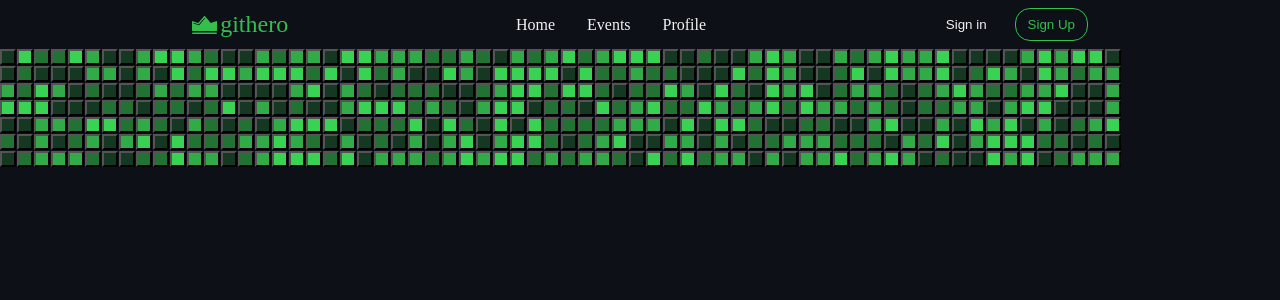
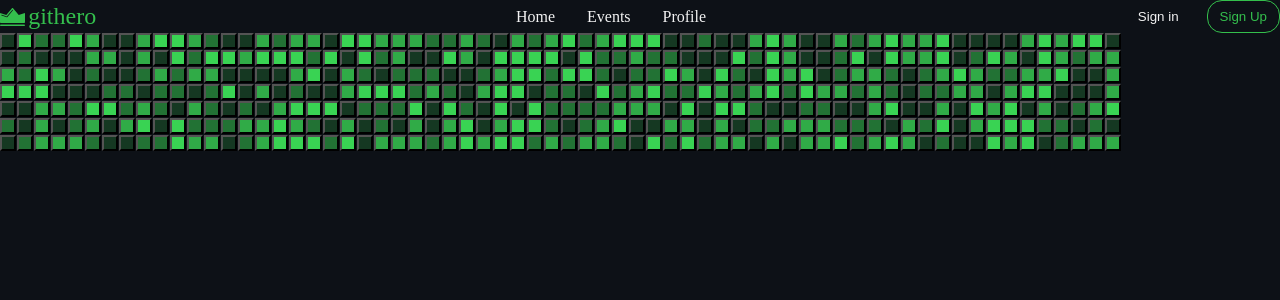
Before and after one commit to volpatocode/githero, a Next.js app: page / in a window 1280 px wide. Shown: the top 300 px of the page. Built offline with nearby package versions, Linux system fonts and the light colour scheme.

Commit message:
fix: fix navbar container

```diff
--- a/src/components/Navbar/styles.ts
+++ b/src/components/Navbar/styles.ts
@@ -1,24 +1,11 @@
 import styled from "styled-components";
-
-export type buttonType = {
-  variant: "text" | "contained";
-};
+import { buttonType } from "../../../types/types";
 
 export const Navbar = styled.div`
   display: flex;
   flex-direction: row;
   align-items: center;
   justify-content: space-between;
-  padding: 0.5rem 15%;
-  @media (max-width: 1000px) {
-    padding: 0.5rem 10%;
-  }
-  @media (max-width: 600px) {
-    padding: 0.5rem 5%;
-  }
-  @media (max-width: 400px) {
-    padding: 0.5rem 3%;
-  }
 `;
 
 export const Stack = styled.div`
```
